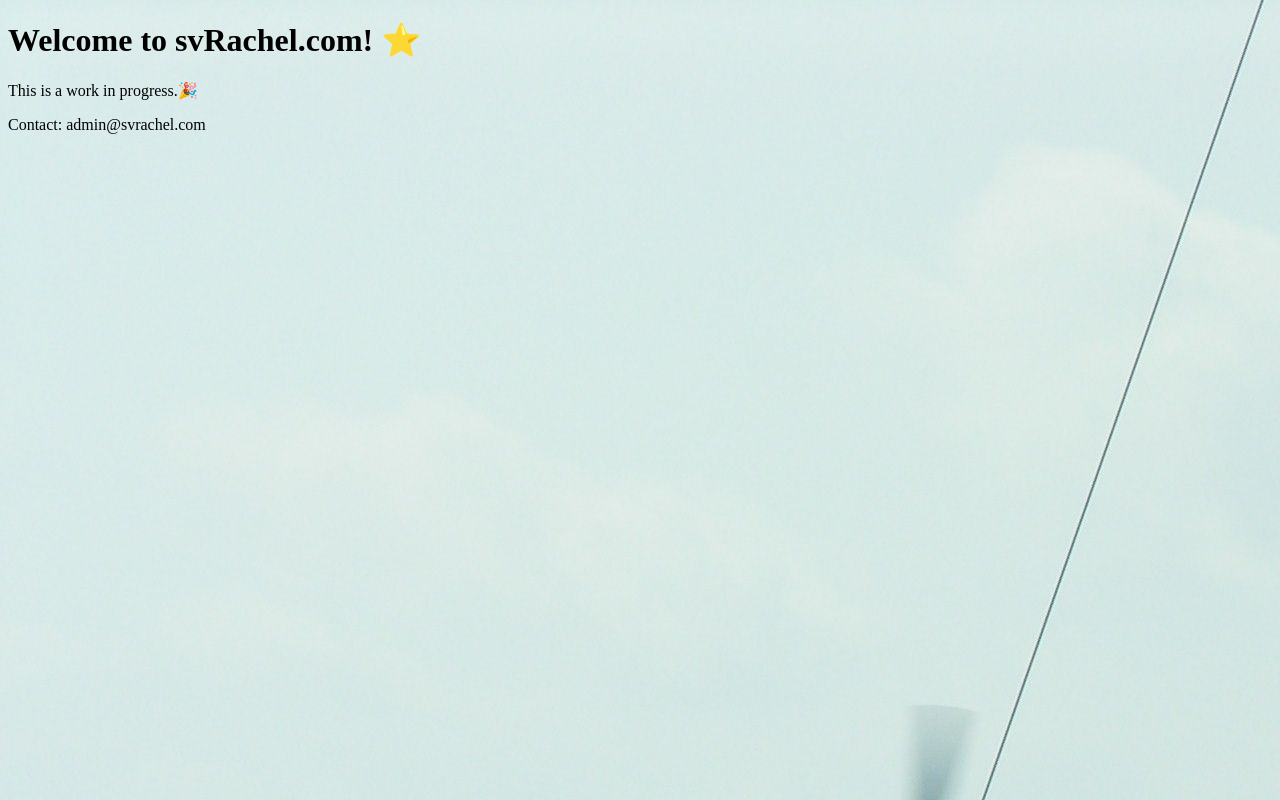
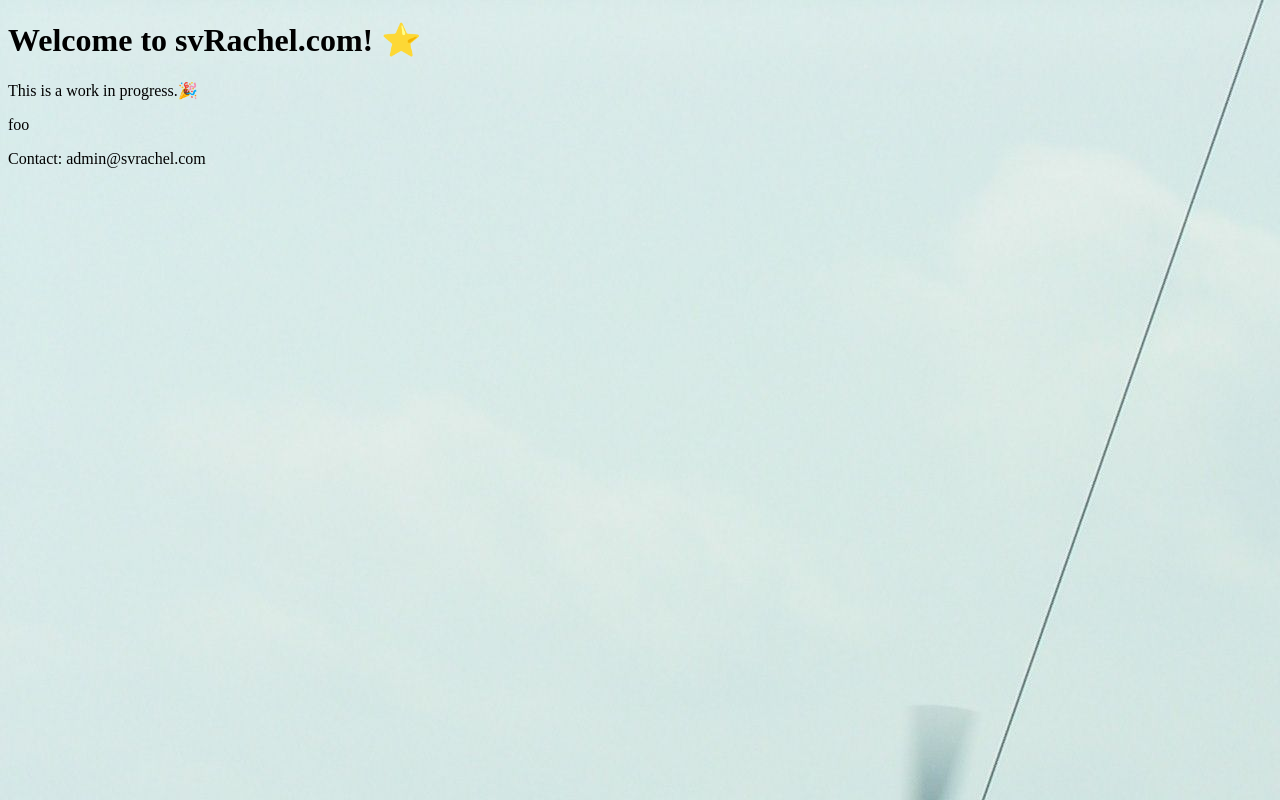
Before and after one commit to mustrmrk/svRachel-home, a plain HTML site: page index.html in a window 1280 px wide. Drawn offline with Linux system fonts and the light colour scheme.

Commit message:
Update index.html

```diff
--- a/index.html
+++ b/index.html
@@ -11,7 +11,7 @@
    <body>
       <h1>Welcome to svRachel.com! ⭐️</h1>
       <p> This is a work in progress.🎉</p>
-      <p></p>
+      <p>foo</p>
       <p>Contact: admin@svrachel.com</p>
    </body>
 </html>
```
